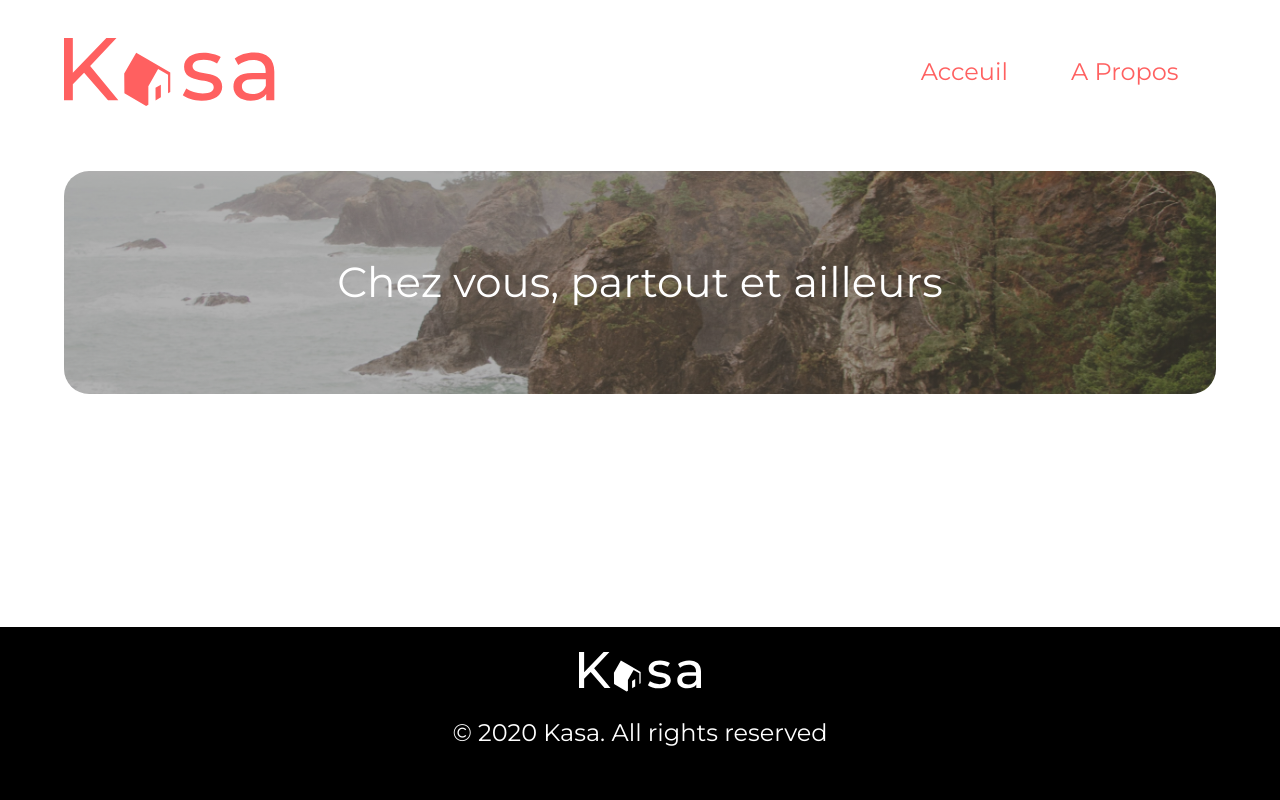
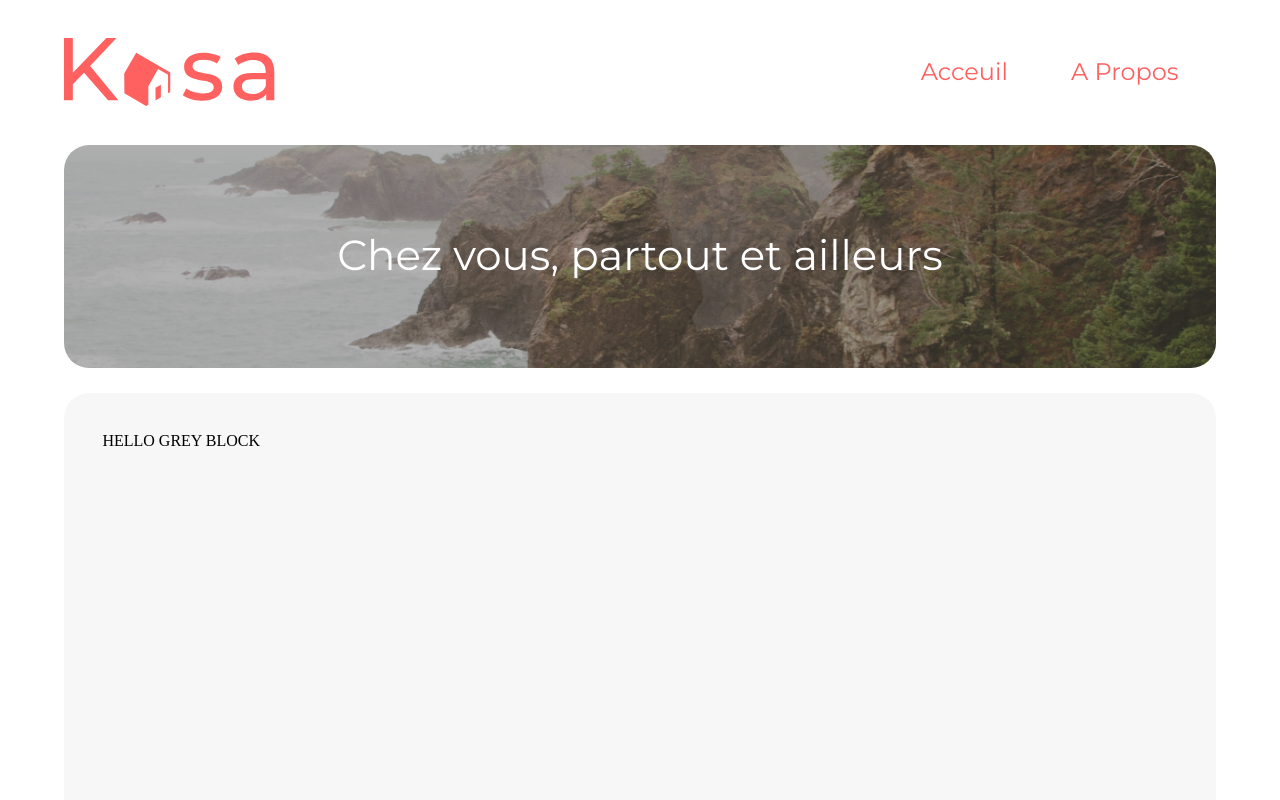
Before and after one commit to JABnat/-KASA, a React (Create React App) app: page /Home in a window 1280 px wide. Shown: the top 800 px of the page. Built offline with nearby package versions, Linux system fonts and the light colour scheme.

Commit message:
added gret block to home.css

```diff
--- a/src/pages/Home/Home.jsx
+++ b/src/pages/Home/Home.jsx
@@ -3,8 +3,8 @@ import '../../styles/Home.css'
 import '../../styles/Navigator.css'
 import Banner from '../../components/Banner'
 import Navigator from '../../components/Navigator'
-// import Card from '../../components/Card'
-// import lodgements from '../../data/lodgement'
+import Card from '../../components/Card'
+import lodgements from '../../data/lodgement'
 import Footer from "../../components/Footer"
 
 export default function Home() {
@@ -14,10 +14,10 @@ export default function Home() {
       < Navigator />
       < Banner />
 
-      <div className='luther'>
-        <div className='van'>
+      <div className='grey_block'>HELLO GREY BLOCK
+        {/* <div className='van'>
           <div className='dross'></div>
-        </div>
+        </div> */}
       </div>
 
       {/* {lodgements.map(lodgement => {
--- a/src/styles/Banner.css
+++ b/src/styles/Banner.css
@@ -1,6 +1,5 @@
 
 .banner-accueil {
-    position: absolute;
     width: 90%;
     height: 223px;
     top: 171px;
--- a/src/styles/Footer.css
+++ b/src/styles/Footer.css
@@ -1,13 +1,8 @@
 .footer_containter {
     background-color: black;
-    position: absolute;
-    bottom: 0;
     width: 100%;
-    display: flex;
-    flex-wrap: wrap;
-    flex-direction: row;
-    align-items: flex-end;
-    justify-content: center;
+    display: block;
+    text-align: -webkit-center;
 }
 
 .logo_footer {
@@ -31,12 +26,7 @@
 }
 
 .text-container {
-    display: flex;
-    flex-wrap: wrap;
-    flex-direction: row;
-    align-content: flex-end;
-    justify-content: center;
-    align-items: center;
     width: 380px;
     padding: 2%;
+    text-align: center;
 }
--- a/src/styles/Home.css
+++ b/src/styles/Home.css
@@ -2,6 +2,10 @@ body {
   margin: 0;
   height:100%;
   width:100%;
+}
+
+.main {
+ width:100%
 }
 
 /* code {
@@ -13,12 +17,13 @@ body {
   height:100%;
 }
 
-/* .luther {
-  left: 0%;
-  right: 0%;
-  top: 0%;
-  bottom: 0%;
 
+
+.grey_block {
   background: #F7F7F7;
   border-radius: 25px;
-  } */
+  margin: 2% 5%;
+  padding: 3%;
+  padding: ;
+  height: 500px;
+}
```
